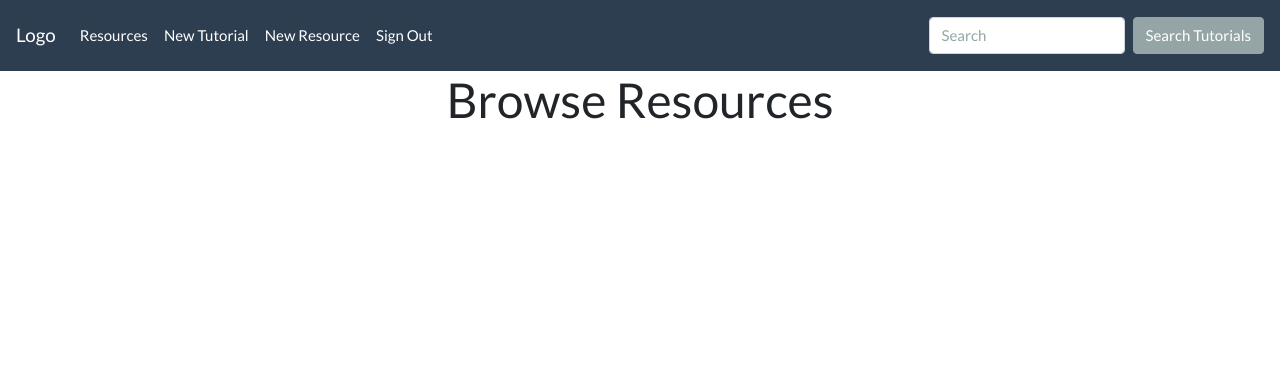
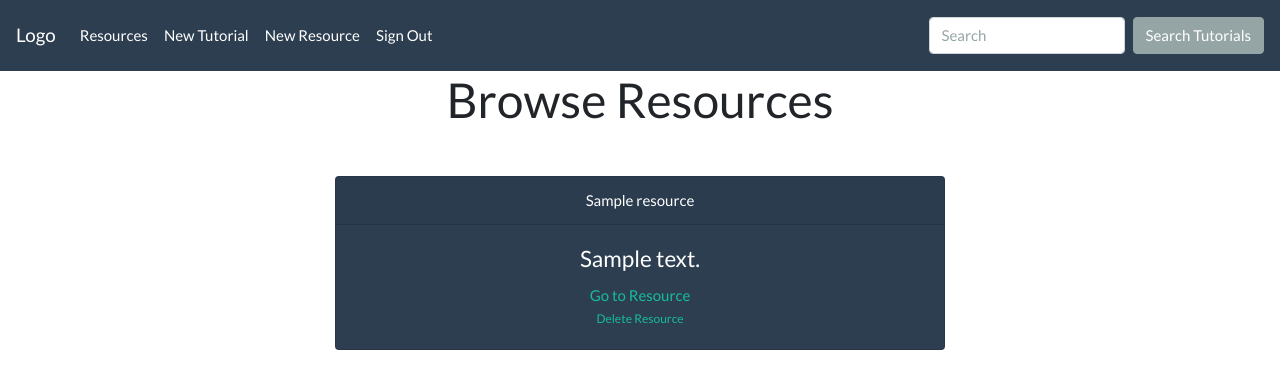
Before and after one commit to sidneyarcidiacono/ML-Tutorial-Central, a Flask app: page /resources in a window 1280 px wide. Shown: the top 389 px of the page. Run offline with Flask 2, Linux system fonts and the light colour scheme; the first user in the database is signed in; tables that the repository leaves empty hold one stand-in row (Sample ...); some libraries are stand-ins or nearby versions.

Commit message:
[add] Added route to delete resources by id.

```diff
--- a/tutorial_app/main/routes.py
+++ b/tutorial_app/main/routes.py
@@ -67,6 +67,17 @@ def resources():
     return render_template("resources.html", resources=resources)
 
 
+@main.route("/resources/delete/<resource_id>")
+def delete_resource(resource_id):
+    """View tutorial content."""
+    # In the future it would be nice if users could track their progress!
+    resource = Resource.query.get(resource_id)
+    db.session.delete(resource)
+    db.session.commit()
+    flash("Resource successfully deleted!")
+    return redirect(url_for("main.resources"))
+
+
 @main.route("/tutorials/<tutorial_id>")
 def tutorial_details(tutorial_id):
     """View tutorial content."""
--- a/tutorial_app/templates/resources.html
+++ b/tutorial_app/templates/resources.html
@@ -3,6 +3,19 @@
 
 <div class="m-auto text-center col-md-6">
   <h1>Browse Resources</h1>
+
+  {% for resource in resources %}
+  <div class="card text-white bg-primary mt-5 mb-3 ml-auto mr-auto" style="max-width: 80rem;">
+    <div class="card-header">{{ resource.title }}</div>
+    <div class="card-body col-md-4 m-auto col">
+      <h4 class="card-title">{{ resource.description }}</h4>
+      <a href="{{ resource.link }}" class="card-text">Go to Resource</a></br>
+      {% if current_user.is_authenticated %}
+      <a href="/resources/delete/{{ resource.id }}"><small>Delete Resource</small></a>
+      {% endif %}
+    </div>
+  </div>
+  {% endfor %}
 </div>
 
 {% endblock %}
```
Also changed, not shown: tutorial_app/database.db.
